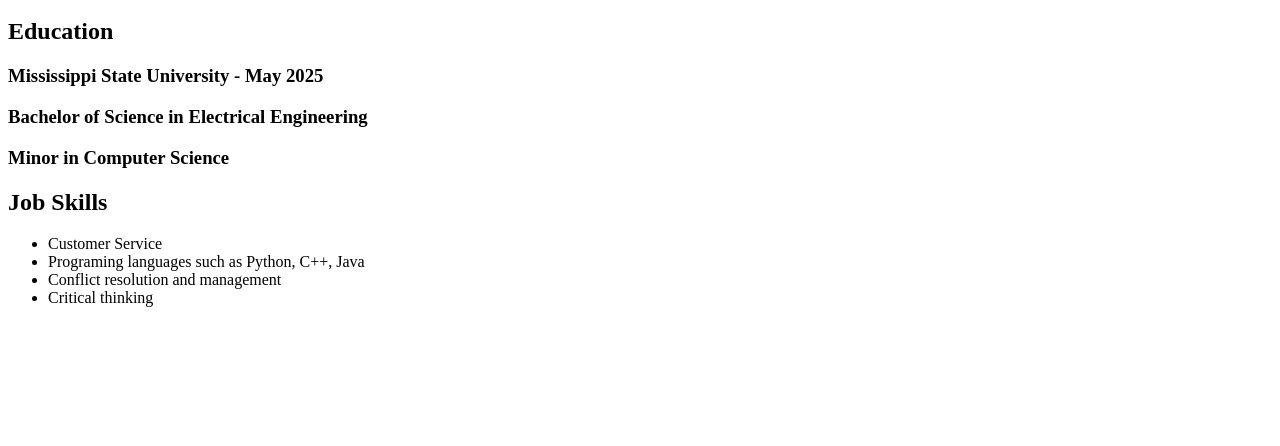
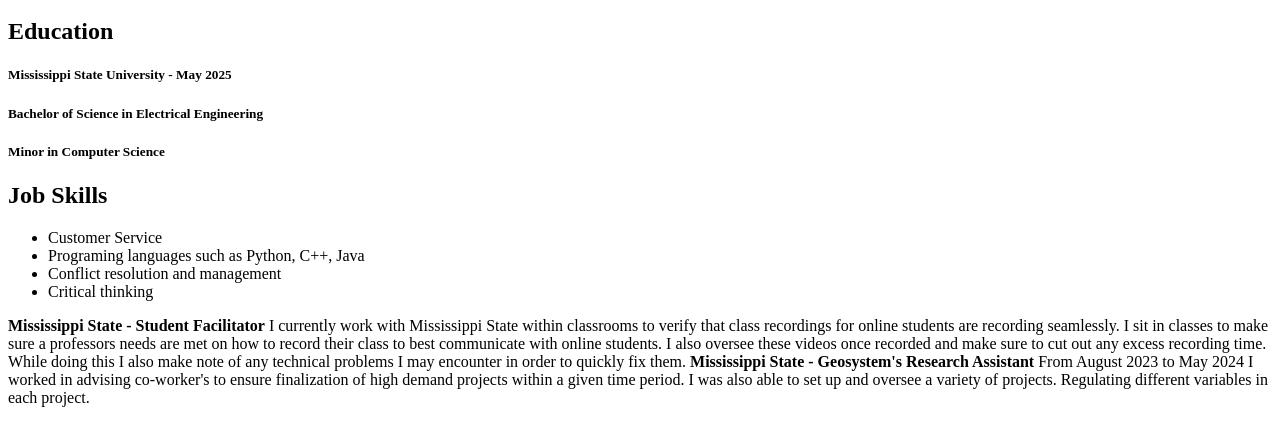
Before and after one commit to DylanCrum22/digital-resume, a plain HTML site: page index.html in a window 1280 px wide. Shown: the part 120-566 px from the top of the page. Drawn offline with Linux system fonts and the light colour scheme.

Commit message:
index.html

```diff
--- a/index.html
+++ b/index.html
@@ -10,11 +10,10 @@
         <h1>Dylan Thomas Crum </h1>
 
     <h2> Education </h2>
-    <p style="margin-left:10%; margin-right:10%;">
-    <h3>Mississippi State University - May 2025</h3>
-    <h3>Bachelor of Science in Electrical Engineering</h3>
-    <h3>Minor in Computer Science</h3>
-    </p>
+
+    <h5>Mississippi State University - May 2025</h5>
+    <h5>Bachelor of Science in Electrical Engineering</h5>
+    <h5>Minor in Computer Science</h5>
 
 
     <h2>Job Skills</h2>
@@ -24,6 +23,15 @@
         <li>Conflict resolution and management</li>
         <li>Critical thinking</li>
     </ul>
+<p>
+    <b>Mississippi State - Student Facilitator</b> I currently work with Mississippi State within classrooms to verify that class recordings
+    for online students are recording seamlessly. I sit in classes to make sure a professors needs are met on how to record their class
+    to best communicate with online students. I also oversee these videos once recorded and make sure to cut out any excess recording time. While doing this
+    I also make note of any technical problems I may encounter in order to quickly fix them.
+    <b>Mississippi State - Geosystem's Research Assistant</b> From August 2023 to May 2024 I worked in advising co-worker's
+    to ensure finalization of high demand projects within a given time period. I was also able to set up and oversee a variety of projects. Regulating
+    different variables in each project.
+</p>
 
 </body>
 </html>
```
